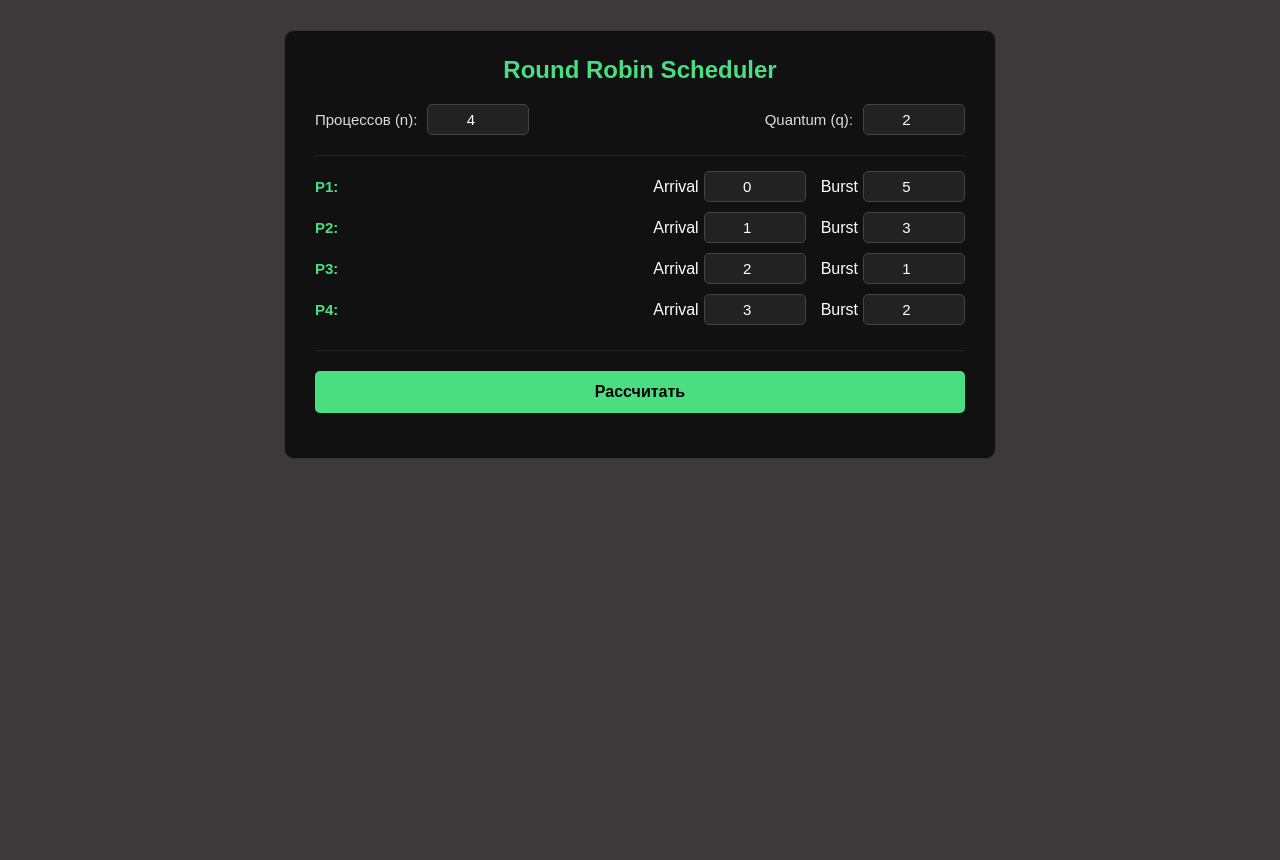
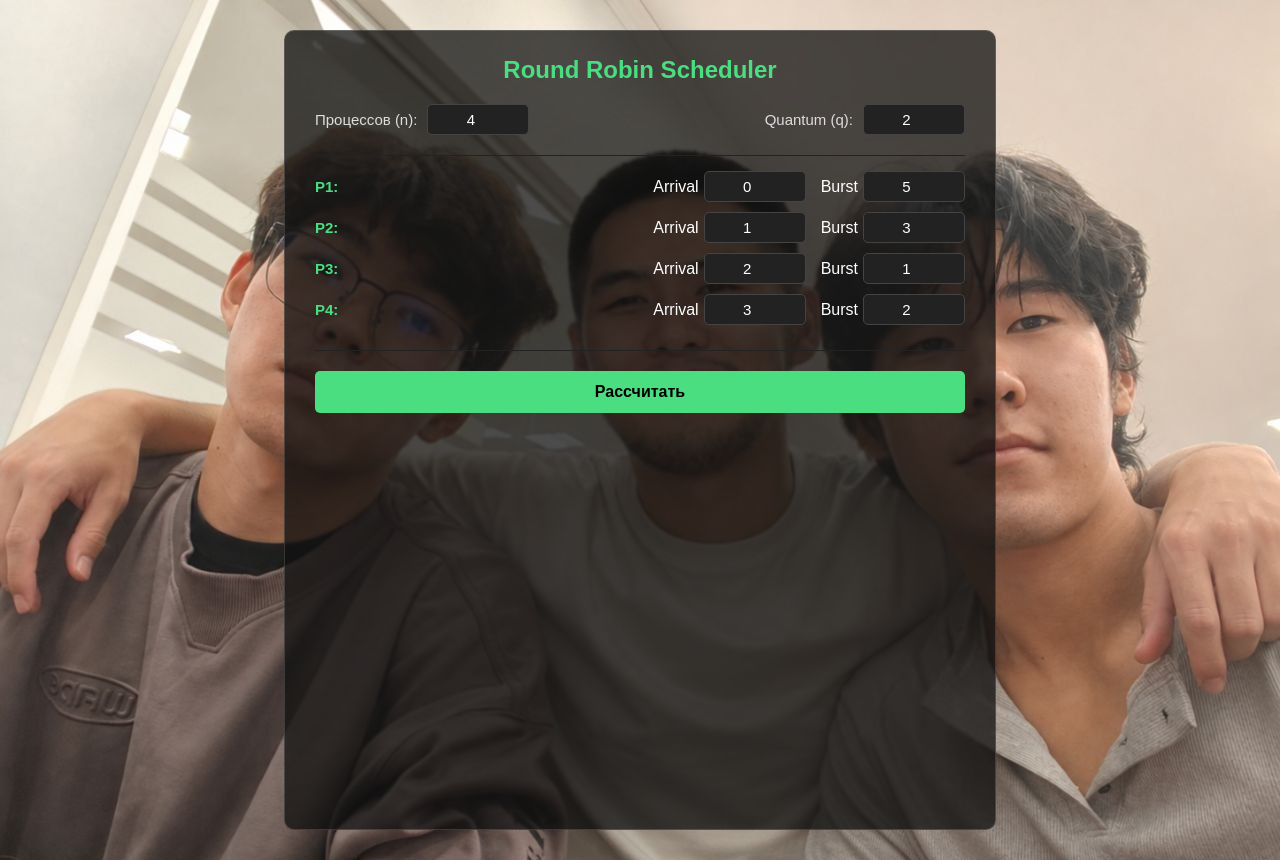
Before and after one commit to 1Almaz1js/Round-Robin, a plain HTML site: page index.html in a window 1280 px wide. Before the commit the page ends 800 px from the top, so only its background shows below. Drawn offline with Linux system fonts and the light colour scheme.

Commit message:
index.html

```diff
--- a/index.html
+++ b/index.html
@@ -5,11 +5,20 @@
     <meta name="viewport" content="width=device-width, initial-scale=1.0">
     <title>Round Robin CPU Scheduling UI</title>
     <style>
+    html, body {
+    margin: 0;
+    padding: 0;
+    min-height: 100vh;
+    }
+
     body {
-            background-color: #3b3939;
+    background-image: url('Team.jpg');
+    background-size: cover;
+    background-position: center;
+    background-repeat: no-repeat;
+    background-attachment: fixed;
     color: #ffffff;
     font-family: Arial, sans-serif;
-            margin: 0;
     padding: 30px 20px;
     display: flex;
     justify-content: center;
@@ -17,11 +26,13 @@
         .container {
     width: 100%;
     max-width: 650px;
-            background: #111111;
+    background: rgba(17, 17, 17, 0.75);
+    backdrop-filter: blur(1px);
     padding: 25px 30px;
     border-radius: 10px;
-            border: 1px solid #333;
+    border: 1px solid rgba(255, 255, 255, 0.15);
     }
+
         h2 {
             margin-top: 0;
             color: #4ade80;
```
Lines whose indentation alone changed are shown as unchanged.
